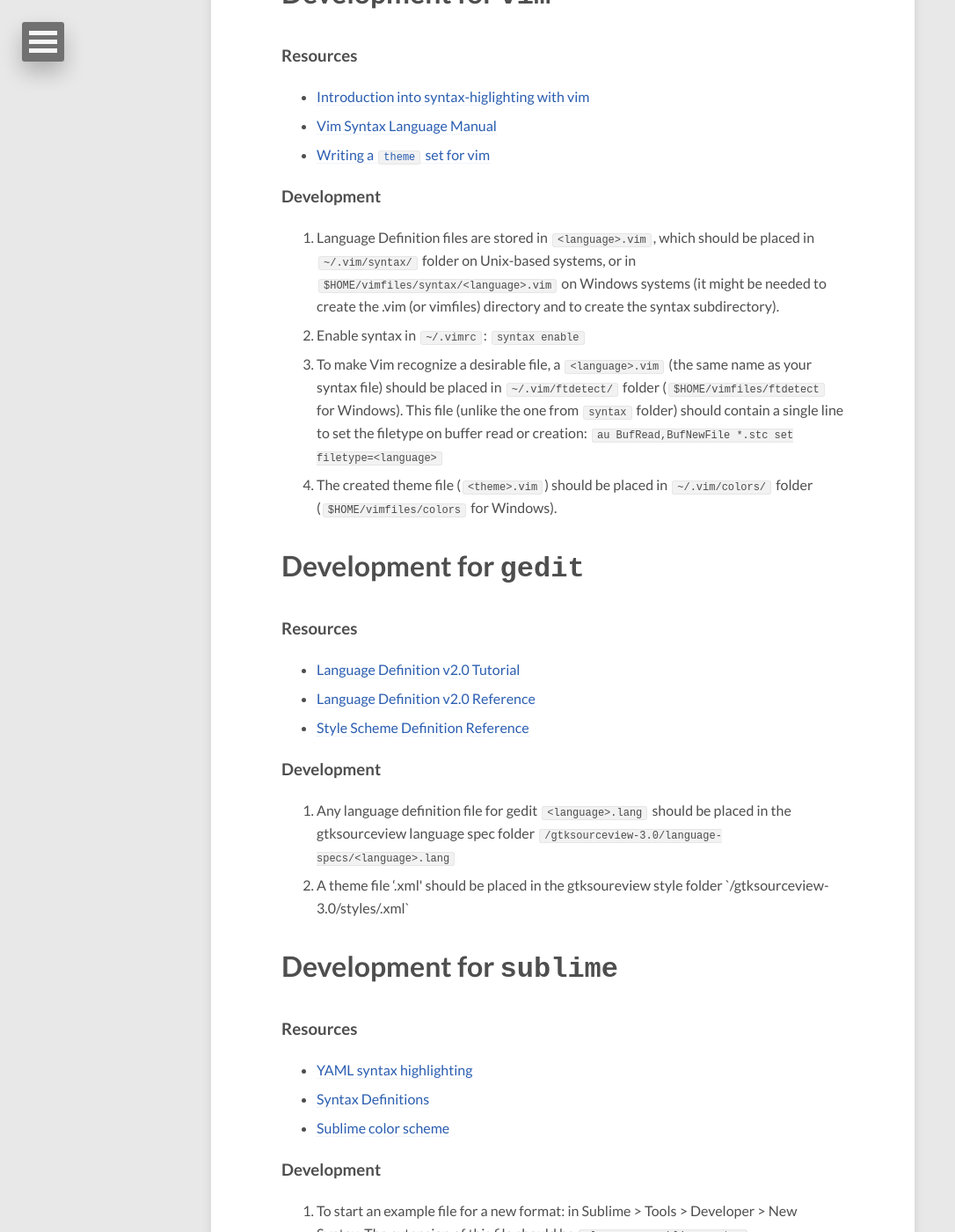
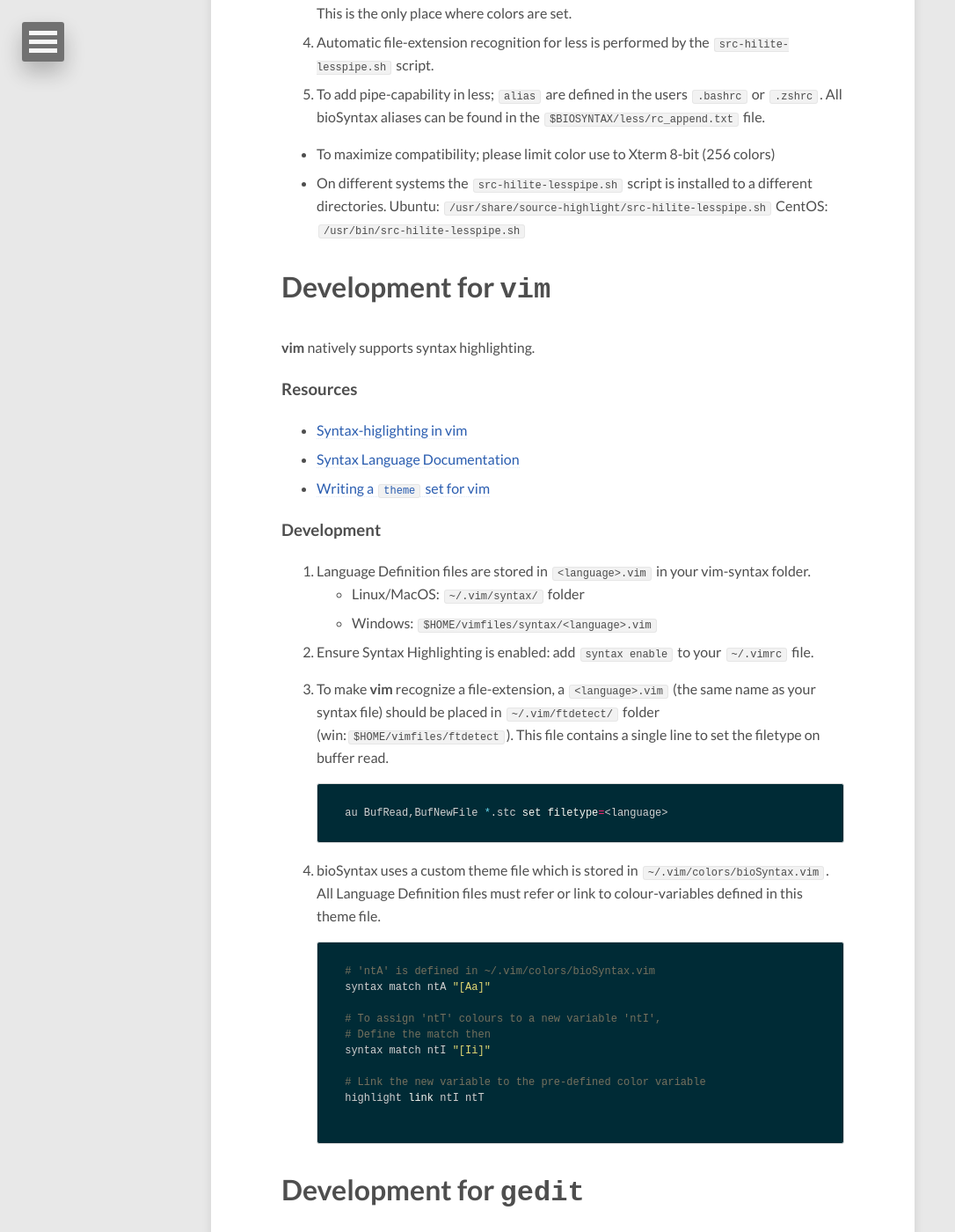
Before and after one commit to bioSyntax/bioSyntax-site, a Jekyll site: the page built from dev.md, in a window 1280 px wide and 1400 px high, scrolled down 4412 px. Shown: the whole window at 88% size, without its empty margins (0-1086 px from the left). Built offline with Jekyll 4.4.1, drawn with Linux system fonts in a browser that asks for light colours; nearby versions of some CDN libraries; some of the changed text lies outside the part shown.

Commit message:
Update for pre-release

````diff
--- a/_config.yml
+++ b/_config.yml
@@ -19,7 +19,7 @@
   facebook:
   github:         bioSyntax/bioSyntax
   version:        v0.1-alpha
-  release:        https://github.com/ababaian/bioSyntax/archive/v0.0-alpha.zip
+  release:        https://github.com/bioSyntax/bioSyntax/archive/master.zip
   stackexchange:
   linkedin:
   instagram:
--- a/dev.md
+++ b/dev.md
@@ -76,11 +76,20 @@
 
 # Useful Resources
 
+### Regular Expressions
+
 - [How to use Regular Expression](https://www.ugrad.cs.ubc.ca/%7Ecs121/2011W2/Labs/Lab8/lab8.html)
 - [Regex Cheatsheet](http://www.rexegg.com/regex-quickstart.html)
 - [Ruby Regex Tester](http://rubular.com/)
 - [Optimizing Regex](http://www.rexegg.com/regex-optimizations.html)
 - [Selecting columns with Regex](https://github.com/ababaian/bioSyntax/issues/17)
+
+### File Specification Files
+- [SAM v1.5](https://samtools.github.io/hts-specs/SAMv1.pdf)
+- [VCF v4.2](https://samtools.github.io/hts-specs/VCFv4.2.pdf)
+- [PDB v3.30](ftp://ftp.wwpdb.org/pub/pdb/doc/format_descriptions/Format_v33_Letter.pdf)
+- [UCSC Format Spec.](https://genome.ucsc.edu/FAQ/FAQformat.html)
+- [GTF v2.2](http://mblab.wustl.edu/GTF22.html)
 
 # Syntax Development for `less`
 
@@ -106,37 +115,70 @@
 
 # Development for `vim`
 
+**vim** natively supports syntax highlighting.
+
 ### Resources
-- [Introduction into syntax-higlighting with vim](http://vim.wikia.com/wiki/Creating_your_own_syntax_files)
-- [Vim Syntax Language Manual](http://vimdoc.sourceforge.net/htmldoc/syntax.html)
+- [Syntax-higlighting in vim](http://vim.wikia.com/wiki/Creating_your_own_syntax_files)
+- [Syntax Language Documentation](http://vimdoc.sourceforge.net/htmldoc/syntax.html)
 - [Writing a `theme` set for vim](http://andrewradev.com/2011/08/06/making-vim-pretty-with-custom-colors/)
 
 ### Development
 
-1. Language Definition files are stored in `<language>.vim`, which should be placed in `~/.vim/syntax/` folder
-on Unix-based systems, or in `$HOME/vimfiles/syntax/<language>.vim` on Windows systems (it might be needed to create the .vim (or vimfiles) directory and to create the syntax subdirectory).
-2. Enable syntax in `~/.vimrc`: `syntax enable`
-3. To make Vim recognize a desirable file, a `<language>.vim` (the same name as your syntax file) should be placed in `~/.vim/ftdetect/` folder (`$HOME/vimfiles/ftdetect` for Windows). This file (unlike the one from `syntax` folder) should contain a single line to set the filetype on buffer read or creation: `au BufRead,BufNewFile *.stc set filetype=<language>`
-4. The created theme file (`<theme>.vim`) should be placed in `~/.vim/colors/` folder (`$HOME/vimfiles/colors` for Windows).
+1. Language Definition files are stored in `<language>.vim` in your vim-syntax folder.
+	- Linux/MacOS: `~/.vim/syntax/` folder
+	- Windows: `$HOME/vimfiles/syntax/<language>.vim`
+
+2. Ensure Syntax Highlighting is enabled: add `syntax enable` to your `~/.vimrc` file.
+3. To make **vim** recognize a file-extension, a `<language>.vim` (the same name as your syntax file) should be placed in `~/.vim/ftdetect/` folder (win:`$HOME/vimfiles/ftdetect`). This file contains a single line to set the filetype on buffer read.
+
+	```
+	au BufRead,BufNewFile *.stc set filetype=<language>
+	```
+	{: .language-bash}
+
+4. bioSyntax uses a custom theme file which is stored in `~/.vim/colors/bioSyntax.vim`. All Language Definition files must refer or link to colour-variables defined in this theme file.
+
+	```
+	# 'ntA' is defined in ~/.vim/colors/bioSyntax.vim
+	syntax match ntA "[Aa]"
+
+	# To assign 'ntT' colours to a new variable 'ntI',
+	# Define the match then
+	syntax match ntI "[Ii]"
+
+	# Link the new variable to the pre-defined color variable
+	highlight link ntI ntT
+
+	```
+	{: .language-bash}
+
 
 # Development for `gedit`
 
+**gedit** supports syntax highlighting through the **gtksourceview** library.
+
 ### Resources
+- [gtksoureview page](https://wiki.gnome.org/Projects/GtkSourceView)
 - [Language Definition v2.0 Tutorial](https://developer.gnome.org/gtksourceview/stable/lang-tutorial.html)
 - [Language Definition v2.0 Reference](https://developer.gnome.org/gtksourceview/stable/lang-reference.html)
 - [Style Scheme Definition Reference](https://developer.gnome.org/gtksourceview/stable/style-reference.html)
 
 ### Development
 
-1. Any language definition file for gedit `<language>.lang` should be placed in the gtksourceview language spec folder `/gtksourceview-3.0/language-specs/<language>.lang`
-2. A theme file '<theme>.xml' should be placed in the gtksoureview style folder `/gtksourceview-3.0/styles/<theme>.xml`
+1. Any Language Definition file for gedit `<language>.lang` should be placed in the gtksourceview language folder
+	- Linux: `/usr/share/gtksourceview-3.0/language-specs/<language>.lang`
+2. The bioSyntax theme file `bioSyntax.xml` is in the gtksoureview style folder
+	- Linux: `/usr/share/gtksourceview-3.0/styles/bioSyntax.xml`
+3. In the header for `bioSyntax.xml`, it will import the parent style `kate.xml`. This can be modified.
 
 # Development for `sublime`
 
+**sublime** has native support for syntax highlighting.
+
 ### Resources
-- [YAML syntax highlighting](http://www.sublimetext.com/docs/3/syntax.html)
-- [Syntax Definitions](http://docs.sublimetext.info/en/latest/extensibility/syntaxdefs.html)
-- [Sublime color scheme](https://forum.sublimetext.com/t/json-syntax-highlighting-does-not-work/7023/6)
+- [Syntax Defintion Documentaion](http://www.sublimetext.com/docs/3/syntax.html)
+- [Writing Syntax Definitions](http://docs.sublimetext.info/en/latest/extensibility/syntaxdefs.html)
+- [Sublime Color scheme](https://forum.sublimetext.com/t/json-syntax-highlighting-does-not-work/7023/6)
 
 ### Development
 
@@ -146,11 +188,12 @@
 - Linux: `~/.config/sublime-text-3/Packages/User`
 - Windows: `%APPDATA%/Roaming/Sublime Text 3/Packages/`
 - Mac: `~/Library/Application Support/Sublime Text 3/Packages/User/`
-4. The language definiton file (`<language>.sublime-syntax`) defines colors as scopes, which are defined in a theme file (`<theme>.sublime-package`)
-5. The created theme file (`<theme>.sublime-package`) should be placed in:
-- Linux:
-- Windows:
-- Mac:
+4. The language definiton file refers to color definitions as scopes, which are defined in a theme file, `Color Scheme - bioSyntax.sublime-package` in
+- Linux: `/opt/sublime_text/Packages/`
+- Windows: `C:/Program Files/Sublime Text 3/Packages/`
+- Mac: `/Applications/Sublime Text.app/Contents/MacOS/Packages/`
+
+********************************************************
 
 <div style="text-align:center">
 	<a href="drawHelix.sh"> <img src="./images/drawHelix.sh.gif" alt="drawHelix.sh"></a>
````
Also changed, not shown: install.md (+14 -8 lines).
